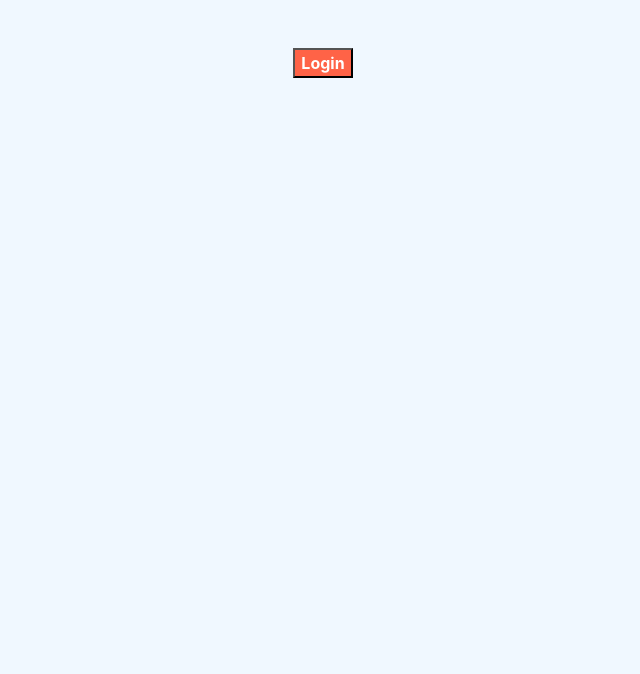
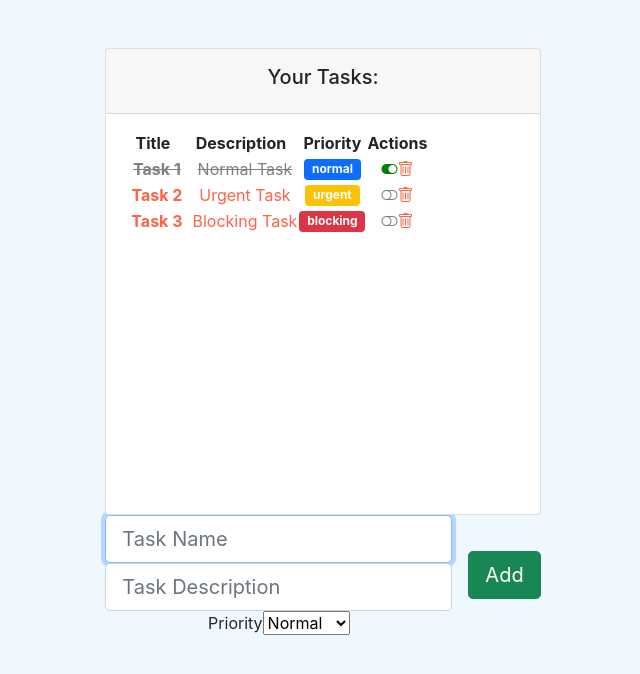
Before and after one commit to PadillaTom/OB-ReactJS, a React (Create React App) app: page / in a window 1280 px wide. Shown: the top 674 px of the page, without its empty margins (317-957 px from the left). Built offline with nearby package versions, Linux system fonts and the light colour scheme.

Commit message:
Sesion13 - OK

```diff
--- a/src/App.js
+++ b/src/App.js
@@ -10,7 +10,7 @@ function App() {
 	return (
 		<div className="App">
 			{/* :::: PROYECTO FINAL :::: */}
-			{/* <TaskListComponent></TaskListComponent> */}
+			<TaskListComponent></TaskListComponent>
 
 			{/* :::: EJEMPLOS :::: */}
 
@@ -29,7 +29,7 @@ function App() {
 			{/* <Father></Father> */}
 
 			{/* Conditional Rendering */}
-			<OptionalRender></OptionalRender>
+			{/* <OptionalRender></OptionalRender> */}
 		</div>
 	);
 }
--- a/src/components/container/TaskListComponent.jsx
+++ b/src/components/container/TaskListComponent.jsx
@@ -23,7 +23,9 @@ const TaskListComponent = () => {
 	// Effect:
 	useEffect(() => {
 		console.log("Task State = Fue modificado.");
+		setTimeout(() => {
 			setLoading(false);
+		}, 2500);
 		return () => {
 			console.log("TaskList (CLEANUP) =  Sera UNMOUNT");
 		};
@@ -50,25 +52,8 @@ const TaskListComponent = () => {
 		setTasks(tempTasks);
 	};
 
-	// RENDER:
+	const Table = () => {
 		return (
-		<div>
-			<div className="col-12">
-				{/* DISPLAY Tasks */}
-				<div className="card">
-					{/* Title */}
-					<div className="card-header p-3">
-						<h5>Your Tasks:</h5>
-					</div>
-					{/* Body */}
-					<div
-						className="card-body"
-						style={{
-							position: "relative",
-							height: "400px",
-						}}
-						data-mdb-perfect-scrollbar="true"
-					>
 			<table>
 				<thead>
 					<tr>
@@ -92,11 +77,51 @@ const TaskListComponent = () => {
 					})}
 				</tbody>
 			</table>
+		);
+	};
+	let taskTable;
+	if (tasks.length > 0) {
+		taskTable = <Table></Table>;
+	} else {
+		taskTable = (
+			<div>
+				<h3>There are no Tasks</h3>
+				<h4>Create a new Task</h4>
+			</div>
+		);
+	}
+	// Styles:
+	const loadingStyles = {
+		color: "cirmson",
+		fontSize: "2rem",
+		fontWeight: "bold",
+	};
+
+	// RENDER:
+	return (
+		<div>
+			<div className="col-12">
+				{/* DISPLAY Tasks */}
+				<div className="card">
+					{/* Title */}
+					<div className="card-header p-3">
+						<h5>Your Tasks:</h5>
+					</div>
+					{/* Body */}
+					<div
+						className="card-body"
+						style={{
+							position: "relative",
+							height: "400px",
+						}}
+						data-mdb-perfect-scrollbar="true"
+					>
+						{loading ? <p style={loadingStyles}>Loading...</p> : taskTable}
 					</div>
 				</div>
 				{/* FORM Tasks */}
 			</div>
-			<TaskForm add={addTask}></TaskForm>
+			<TaskForm add={addTask} length={tasks.length}></TaskForm>
 		</div>
 	);
 };
--- a/src/components/forms/TaskForm.jsx
+++ b/src/components/forms/TaskForm.jsx
@@ -3,7 +3,7 @@ import PropTypes from "prop-types";
 import { LEVELS } from "../../models/levels.enum";
 import { Task } from "../../models/task.class";
 
-const TaskForm = ({ add }) => {
+const TaskForm = ({ add, length }) => {
 	// Ref:
 	const nameRef = useRef("");
 	const descriptionRef = useRef("");
@@ -59,7 +59,7 @@ const TaskForm = ({ add }) => {
 				</select>
 			</div>
 			<button type="submit" className="btn btn-success btn-lg ms-3">
-				Add
+				{length > 0 ? "Add" : "Create"}
 			</button>
 		</form>
 	);
@@ -67,6 +67,7 @@ const TaskForm = ({ add }) => {
 
 TaskForm.propTypes = {
 	add: PropTypes.func.isRequired,
+	length: PropTypes.number.isRequired,
 };
 
 export default TaskForm;
--- a/src/components/pure/Task.jsx
+++ b/src/components/pure/Task.jsx
@@ -1,7 +1,7 @@
 import React, { useEffect } from "react";
 import PropTypes from "prop-types";
+import "../../styles/task.scss";
 
-import "../../styles/task.scss";
 import { Task } from "../../models/task.class";
 import { LEVELS } from "../../models/levels.enum";
 
@@ -64,7 +64,11 @@ const TaskComponent = ({ task, complete, remove }) => {
 
 	return (
 		<React.Fragment>
-			<tr className="fw-normal">
+			<tr
+				className={`fw-normal ${
+					task.completed ? "task-completed" : "task-pending"
+				}`}
+			>
 				<th>
 					<span className="ms-2">{task.name}</span>
 				</th>
--- a/src/styles/task.scss
+++ b/src/styles/task.scss
@@ -7,3 +7,13 @@
 	cursor: pointer;
 	transition: 0.2s linear all;
 }
+
+.task-completed {
+	color: gray;
+	text-decoration: line-through;
+}
+
+.task-pending {
+	font-weight: bold;
+	color: tomato;
+}
```
Lines whose indentation alone changed are shown as unchanged.
